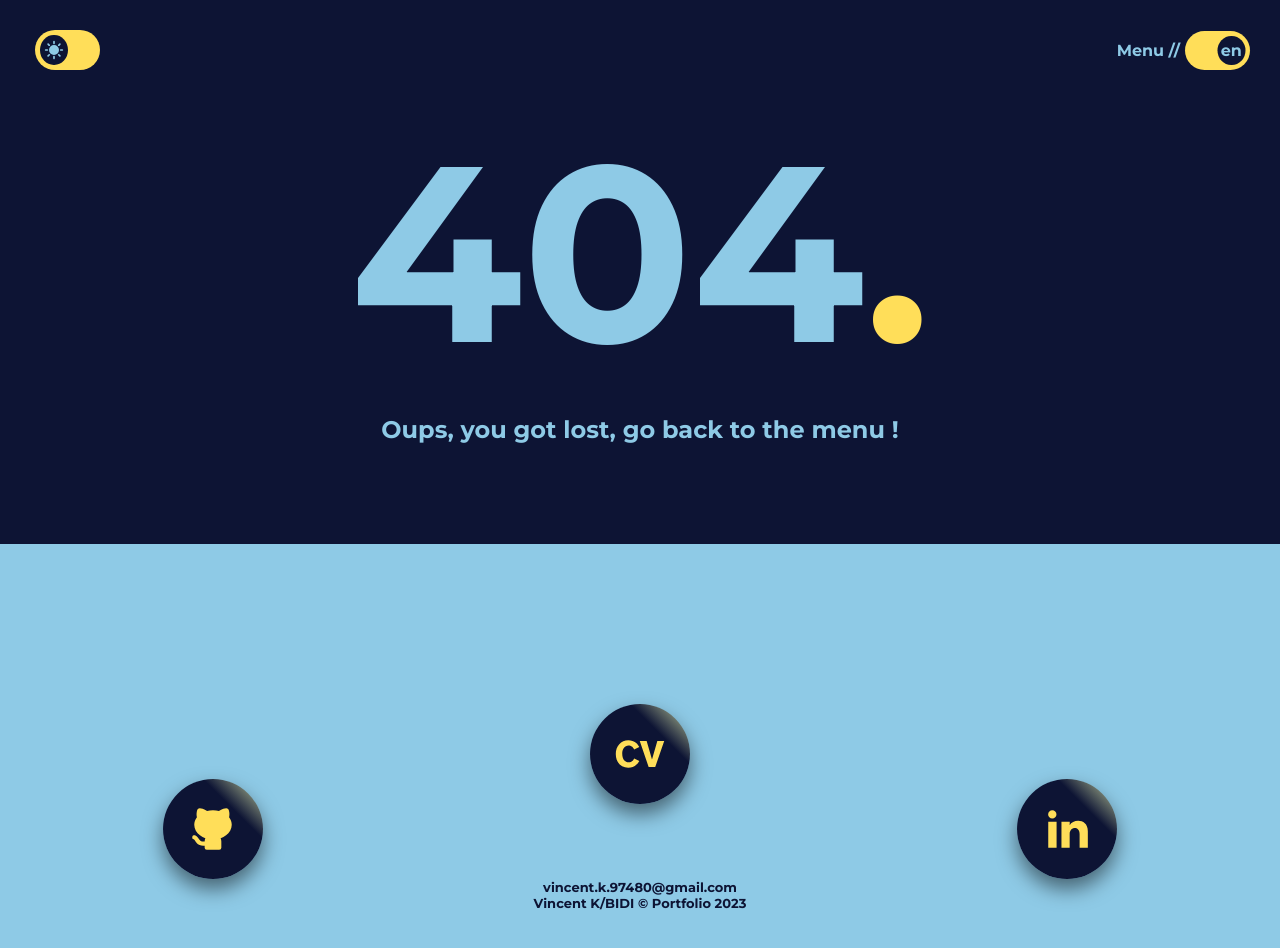
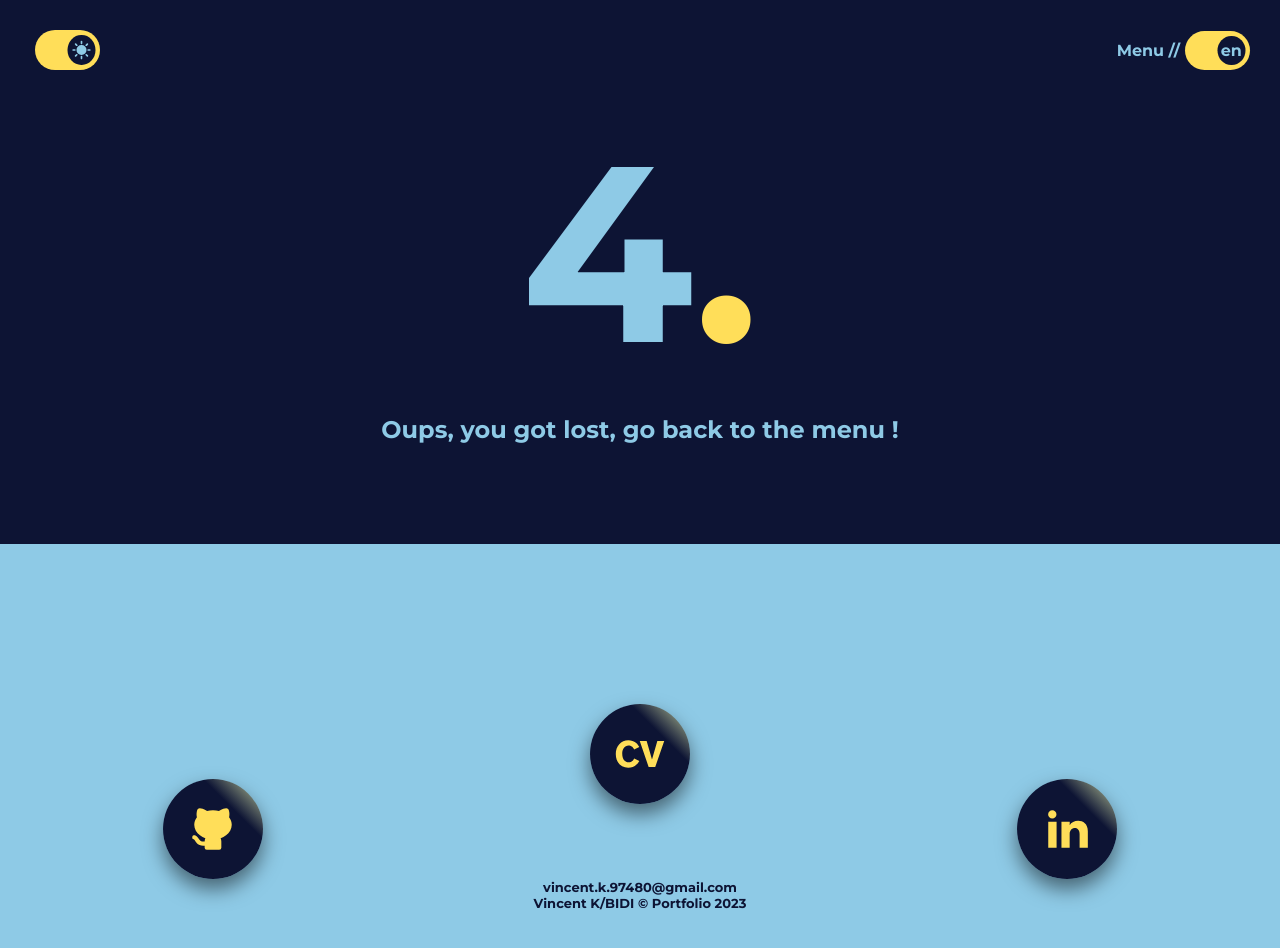
Before and after one commit to archi974/Portfolio-2.0, a React (Create React App) app: page /404 in a window 1280 px wide. Before the commit this address had no page. Shown: the top 948 px of the page. Built offline with nearby package versions, Linux system fonts and the light colour scheme.

Commit message:
[UPDATE] notfound style page

```diff
--- a/src/fixture/other.json
+++ b/src/fixture/other.json
@@ -4,9 +4,9 @@
         "src": "https://cdn.discordapp.com/attachments/1019304376193532035/1138062099701043270/IMG_7468.jpg",
         "alt": "my profile picture"
     },
+    "darkModeLogo": "<svg xmlns='http://www.w3.org/2000/svg' width='20' height='20' viewBox='0 0 24 24'><path fill='currentColor' d='M12 21q-3.75 0-6.375-2.625T3 12q0-3.75 2.625-6.375T12 3q.35 0 .688.025t.662.075q-1.025.725-1.638 1.888T11.1 7.5q0 2.25 1.575 3.825T16.5 12.9q1.375 0 2.525-.613T20.9 10.65q.05.325.075.662T21 12q0 3.75-2.625 6.375T12 21' /></svg>",
+    "automaticModeLogo": "<svg xmlns='http://www.w3.org/2000/svg' width='20' height='20' viewBox='0 0 24 24'><path fill='currentColor' d='M7.5 2c-1.79 1.15-3 3.18-3 5.5s1.21 4.35 3.03 5.5C4.46 13 2 10.54 2 7.5A5.5 5.5 0 0 1 7.5 2m11.57 1.5l1.43 1.43L4.93 20.5L3.5 19.07zm-6.18 2.43L11.41 5L9.97 6l.42-1.7L9 3.24l1.75-.12l.58-1.65L12 3.1l1.73.03l-1.35 1.13zm-3.3 3.61l-1.16-.73l-1.12.78l.34-1.32l-1.09-.83l1.36-.09l.45-1.29l.51 1.27l1.36.03l-1.05.87zM19 13.5a5.5 5.5 0 0 1-5.5 5.5c-1.22 0-2.35-.4-3.26-1.07l7.69-7.69c.67.91 1.07 2.04 1.07 3.26m-4.4 6.58l2.77-1.15l-.24 3.35zm4.33-2.7l1.15-2.77l2.2 2.54zm1.15-4.96l-1.14-2.78l3.34.24zM9.63 18.93l2.77 1.15l-2.53 2.19z'/></svg>",
     "lightModeLogo": "<svg xmlns='http://www.w3.org/2000/svg' width='20' height='20' viewBox='0 0 24 24'><path fill='currentColor' d='M12 5q-.425 0-.712-.288T11 4V2q0-.425.288-.712T12 1q.425 0 .713.288T13 2v2q0 .425-.288.713T12 5m4.95 2.05q-.275-.275-.275-.687t.275-.713l1.4-1.425q.3-.3.712-.3t.713.3q.275.275.275.7t-.275.7L18.35 7.05q-.275.275-.7.275t-.7-.275M20 13q-.425 0-.713-.288T19 12q0-.425.288-.712T20 11h2q.425 0 .713.288T23 12q0 .425-.288.713T22 13zm-8 10q-.425 0-.712-.288T11 22v-2q0-.425.288-.712T12 19q.425 0 .713.288T13 20v2q0 .425-.288.713T12 23M5.65 7.05l-1.425-1.4q-.3-.3-.3-.725t.3-.7q.275-.275.7-.275t.7.275L7.05 5.65q.275.275.275.7t-.275.7q-.3.275-.7.275t-.7-.275m12.7 12.725l-1.4-1.425q-.275-.3-.275-.712t.275-.688q.275-.275.688-.275t.712.275l1.425 1.4q.3.275.288.7t-.288.725q-.3.3-.725.3t-.7-.3M2 13q-.425 0-.712-.288T1 12q0-.425.288-.712T2 11h2q.425 0 .713.288T5 12q0 .425-.288.713T4 13zm2.225 6.775q-.275-.275-.275-.7t.275-.7L5.65 16.95q.275-.275.687-.275t.713.275q.3.3.3.713t-.3.712l-1.4 1.4q-.3.3-.725.3t-.7-.3M12 18q-2.5 0-4.25-1.75T6 12q0-2.5 1.75-4.25T12 6q2.5 0 4.25 1.75T18 12q0 2.5-1.75 4.25T12 18'/></svg>",
-    "darkModeLogo": "<svg xmlns='http://www.w3.org/2000/svg' width='20' height='20' viewBox='0 0 24 24'><path fill='currentColor' d='M12 21q-3.75 0-6.375-2.625T3 12q0-3.75 2.625-6.375T12 3q.35 0 .688.025t.662.075q-1.025.725-1.638 1.888T11.1 7.5q0 2.25 1.575 3.825T16.5 12.9q1.375 0 2.525-.613T20.9 10.65q.05.325.075.662T21 12q0 3.75-2.625 6.375T12 21' /></svg>",
-    "automaticModeLogo": "<svg xmlns='http://www.w3.org/2000/svg' width='20' height='20' viewBox='0 0 256 256'><path fill='currentColor' d='M248 128a56 56 0 0 1-95.6 39.6l-.33-.35l-59.95-67.7a40 40 0 1 0 0 56.9l8.52-9.62a8 8 0 1 1 12 10.61l-8.69 9.81l-.33.35a56 56 0 1 1 0-79.2l.33.35l59.95 67.7a40 40 0 1 0 0-56.9l-8.52 9.62a8 8 0 1 1-12-10.61l8.69-9.81l.33-.35A56 56 0 0 1 248 128'/></svg>",
     "en": {
         "titleHome": [
             "Projects",
--- a/src/pages/notFoundPage.js
+++ b/src/pages/notFoundPage.js
@@ -1,10 +1,12 @@
 import other from "../fixture/other.json";
+import AutoTypingText from '../components/autoTypingText';
 
 export default function NotFoundPage({ language }) {
+    const textToDisplay = "404";
 
     return (
         <article className="bloc-notfound">
-            <h1>404</h1>
+            <AutoTypingText text={textToDisplay} />
             <p>{other[language].descriptionNotFound}</p>
         </article>
     )
```
Also changed, not shown: src/styles/index.min.css, 1 other file (tests, documents, lock files or other folders).
